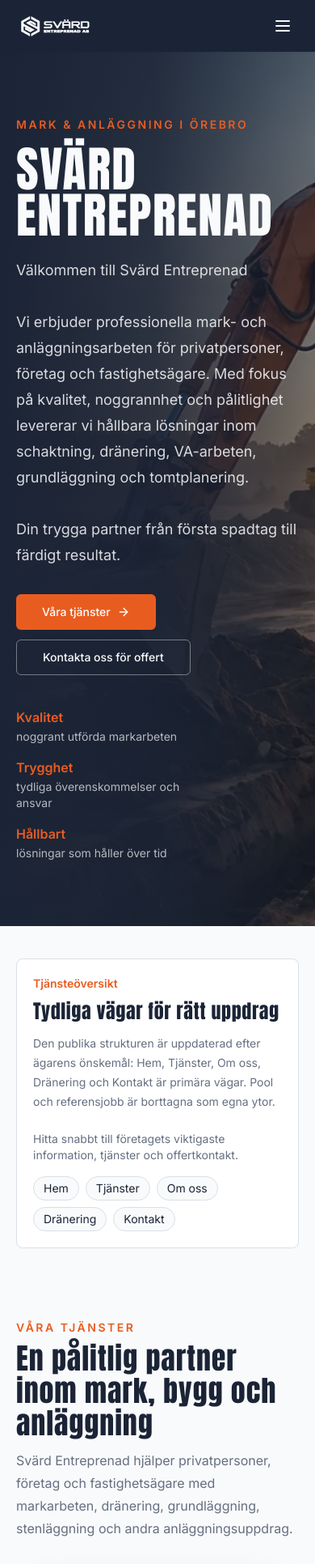
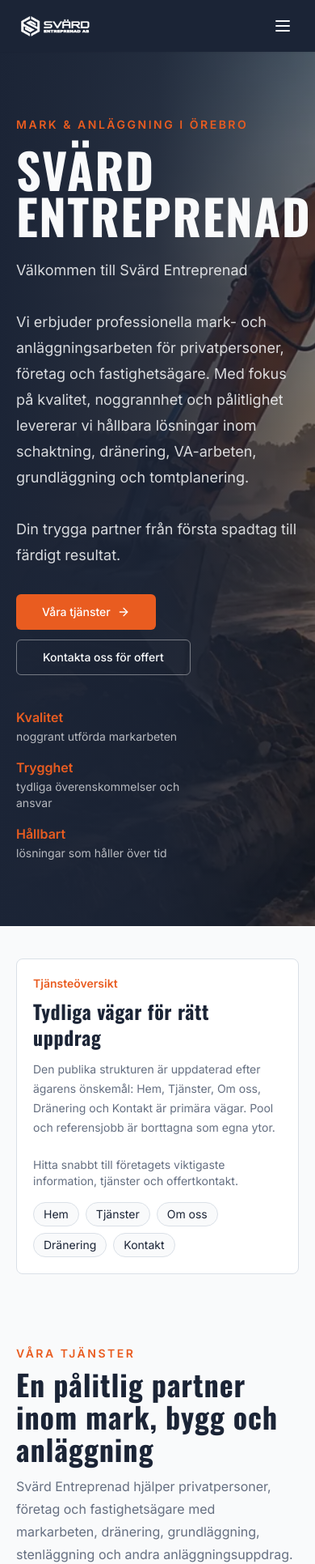
Before and after one commit to asynkron/AlvaLinus, a React (Vite) app: page / in a window 390 px wide. Shown: the top 1932 px of the page at 81% size. Built offline with nearby package versions, Linux system fonts and the light colour scheme.

Commit message:
Switch heading font from Anton to Oswald
Replace the Anton display face with Oswald (self-hosted via
@fontsource-variable/oswald) and bump heading weights to bold, which
suits Oswald's condensed industrial look. Body text stays on Inter.

Co-Authored-By: Claude Opus 4.8 <noreply@anthropic.com>

```diff
--- a/package.json
+++ b/package.json
@@ -14,7 +14,7 @@
   },
   "dependencies": {
     "@fontsource-variable/inter": "^5.2.8",
-    "@fontsource/anton": "^5.2.7",
+    "@fontsource-variable/oswald": "^5.2.8",
     "@radix-ui/react-slot": "^1.1.1",
     "class-variance-authority": "^0.7.1",
     "clsx": "^2.1.1",
--- a/src/main.tsx
+++ b/src/main.tsx
@@ -1,7 +1,7 @@
 import { StrictMode } from "react";
 import { createRoot } from "react-dom/client";
 
-import "@fontsource/anton/400.css";
+import "@fontsource-variable/oswald/index.css";
 import "@fontsource-variable/inter/index.css";
 
 import { App } from "./App";
--- a/src/pages/SiteHomePage.tsx
+++ b/src/pages/SiteHomePage.tsx
@@ -272,7 +272,7 @@ function Hero({ content }: { readonly content: SiteContent }) {
       <div className="mx-auto w-full max-w-7xl px-5 py-20 sm:px-8 lg:px-10 lg:py-28">
         <div className="max-w-2xl">
           <p className="text-sm font-semibold uppercase tracking-[0.18em] text-primary">{content.hero.eyebrow}</p>
-          <h1 className="mt-4 font-display text-6xl uppercase leading-[0.95] tracking-wide text-background sm:text-7xl">
+          <h1 className="mt-4 font-display text-6xl font-bold uppercase leading-[0.95] tracking-wide text-background sm:text-7xl">
             {content.hero.title}
           </h1>
           <p className="mt-6 whitespace-pre-line text-lg leading-8 text-background/85 sm:text-xl">
@@ -314,7 +314,7 @@ function Inventory({ content }: { readonly content: SiteContent }) {
       <div className="grid gap-6 rounded-lg border bg-card p-5 md:grid-cols-[0.8fr_1.2fr]">
         <div>
           <p className="text-sm font-semibold text-primary">Tjänsteöversikt</p>
-          <h2 className="mt-2 font-display text-2xl font-normal tracking-wide">Tydliga vägar för rätt uppdrag</h2>
+          <h2 className="mt-2 font-display text-2xl font-bold tracking-wide">Tydliga vägar för rätt uppdrag</h2>
           <p className="mt-3 text-sm leading-6 text-muted-foreground">{content.inventory.routeDecision}</p>
         </div>
         <div>
@@ -489,7 +489,7 @@ function PageHero({
         {eyebrow ? (
           <p className="mt-6 text-sm font-semibold uppercase tracking-[0.18em] text-primary">{eyebrow}</p>
         ) : null}
-        <h1 className="mt-3 font-display text-5xl font-normal uppercase leading-[0.95] tracking-wide text-background sm:text-6xl">{title}</h1>
+        <h1 className="mt-3 font-display text-5xl font-bold uppercase leading-[0.95] tracking-wide text-background sm:text-6xl">{title}</h1>
         <p className="mt-4 max-w-3xl text-lg leading-8 text-background/80">{summary}</p>
       </div>
     </section>
@@ -502,7 +502,7 @@ function ContactLinkBand({ content }: { readonly content: SiteContent }) {
       <div className="mx-auto flex w-full max-w-7xl flex-col gap-4 px-5 py-12 sm:px-8 md:flex-row md:items-center md:justify-between lg:px-10">
         <div>
           <p className="text-sm font-semibold uppercase tracking-[0.18em] text-primary">Nästa steg</p>
-          <h2 className="mt-2 font-display text-2xl font-normal tracking-wide text-foreground">{content.contact.title}</h2>
+          <h2 className="mt-2 font-display text-2xl font-bold tracking-wide text-foreground">{content.contact.title}</h2>
           <p className="mt-2 max-w-xl text-sm leading-6 text-muted-foreground">{content.contact.summary}</p>
         </div>
         <Button asChild size="lg" className="shrink-0">
@@ -551,7 +551,7 @@ function Services({ content }: { readonly content: SiteContent }) {
                 />
               ) : null}
               <CardHeader>
-                <CardTitle className="font-display text-xl font-normal tracking-wide">{service.title}</CardTitle>
+                <CardTitle className="font-display text-xl font-bold tracking-wide">{service.title}</CardTitle>
                 <CardDescription>{service.summary}</CardDescription>
               </CardHeader>
               <CardContent className="mt-auto grid gap-4">
@@ -599,7 +599,7 @@ function Process({ content }: { readonly content: SiteContent }) {
       <div className="mx-auto w-full max-w-7xl px-5 py-16 sm:px-8 lg:px-10">
         <div className="max-w-3xl">
           <p className="text-sm font-semibold uppercase tracking-[0.18em] text-primary">Arbetsprocess</p>
-          <h2 className="mt-2 font-display text-4xl font-normal tracking-wide text-background">
+          <h2 className="mt-2 font-display text-4xl font-bold tracking-wide text-background">
             Från första kontakt till slutfört arbete
           </h2>
           <p className="mt-3 leading-7 text-background/70">
@@ -632,7 +632,7 @@ function Trust({ content }: { readonly content: SiteContent }) {
     <section className="mx-auto w-full max-w-7xl px-5 py-16 sm:px-8 lg:px-10">
       <div className="mx-auto max-w-3xl text-center">
         <p className="text-sm font-semibold uppercase tracking-[0.18em] text-primary">Varför välja oss</p>
-        <h2 className="mt-2 font-display text-4xl font-normal tracking-wide text-foreground">
+        <h2 className="mt-2 font-display text-4xl font-bold tracking-wide text-foreground">
           Trygghetssignalerna från startsidan
         </h2>
         <p className="mt-3 leading-7 text-muted-foreground">
@@ -694,7 +694,7 @@ function Footer({ content }: { readonly content: SiteContent }) {
     <footer className="border-t border-background/10 bg-foreground text-background">
       <div className="mx-auto grid w-full max-w-7xl gap-8 px-5 py-12 sm:px-8 md:grid-cols-[1.4fr_1fr_1fr] lg:px-10">
         <div className="max-w-sm">
-          <p className="font-display text-2xl uppercase tracking-wide text-background">{BRAND_NAME}</p>
+          <p className="font-display text-2xl font-bold uppercase tracking-wide text-background">{BRAND_NAME}</p>
           <p className="mt-3 text-sm leading-6 text-background/65">
             Din lokala partner för mark, schakt, dränering och anläggning.
           </p>
@@ -740,7 +740,7 @@ function Contact({ content }: { readonly content: SiteContent }) {
       <div className="mx-auto grid w-full max-w-7xl gap-10 px-5 py-16 sm:px-8 lg:grid-cols-[0.9fr_1.1fr] lg:px-10">
         <div className="flex flex-col">
           <p className="text-sm font-semibold uppercase tracking-[0.18em] text-primary">Kontakt</p>
-          <h2 className="mt-2 font-display text-4xl font-normal tracking-wide text-background">{content.contact.title}</h2>
+          <h2 className="mt-2 font-display text-4xl font-bold tracking-wide text-background">{content.contact.title}</h2>
           <p className="mt-4 leading-7 text-background/75">{content.contact.summary}</p>
           <div className="mt-6 inline-flex max-w-max items-center rounded-md bg-primary/15 px-4 py-3 text-sm font-medium text-primary">
             <MapPinned className="mr-2 h-4 w-4" aria-hidden="true" />
@@ -838,7 +838,7 @@ function SectionHeading({
   return (
     <div className="max-w-3xl">
       <p className="text-sm font-semibold uppercase tracking-[0.18em] text-primary">{eyebrow}</p>
-      <h2 className="mt-2 font-display text-4xl font-normal tracking-wide text-foreground">{title}</h2>
+      <h2 className="mt-2 font-display text-4xl font-bold tracking-wide text-foreground">{title}</h2>
       <p className="mt-3 leading-7 text-muted-foreground">{summary}</p>
     </div>
   );
--- a/src/styles.css
+++ b/src/styles.css
@@ -36,7 +36,7 @@
   --sidebar-border: 220 13% 91%;
   --sidebar-ring: 14 73% 55%;
   --font-sans: "Inter Variable", Inter, ui-sans-serif, system-ui, sans-serif;
-  --font-display: Anton, "Inter Variable", ui-sans-serif, system-ui, sans-serif;
+  --font-display: "Oswald Variable", Oswald, "Inter Variable", ui-sans-serif, system-ui, sans-serif;
   --font-serif: Merriweather, ui-serif, Georgia, serif;
   --font-mono: "Fira Code", ui-monospace, SFMono-Regular, monospace;
   --shadow-color: 0 0% 10%;
```
Also changed, not shown: 1 other file (tests, documents, lock files or other folders).
